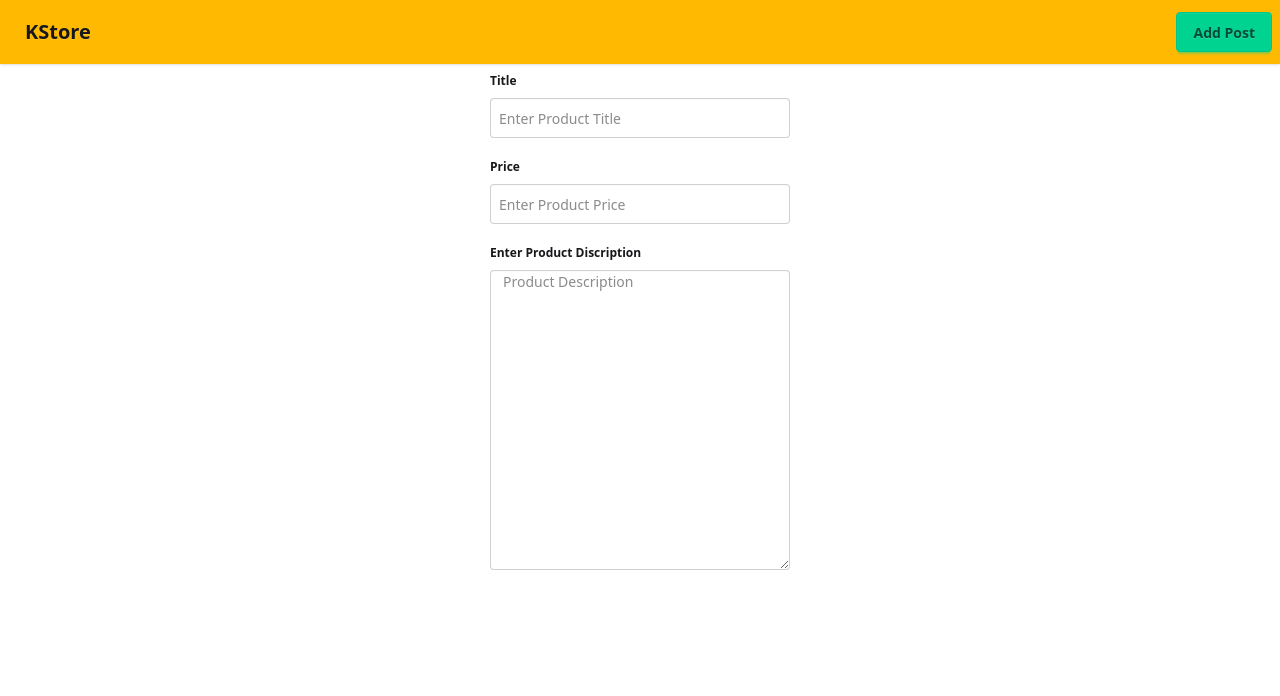
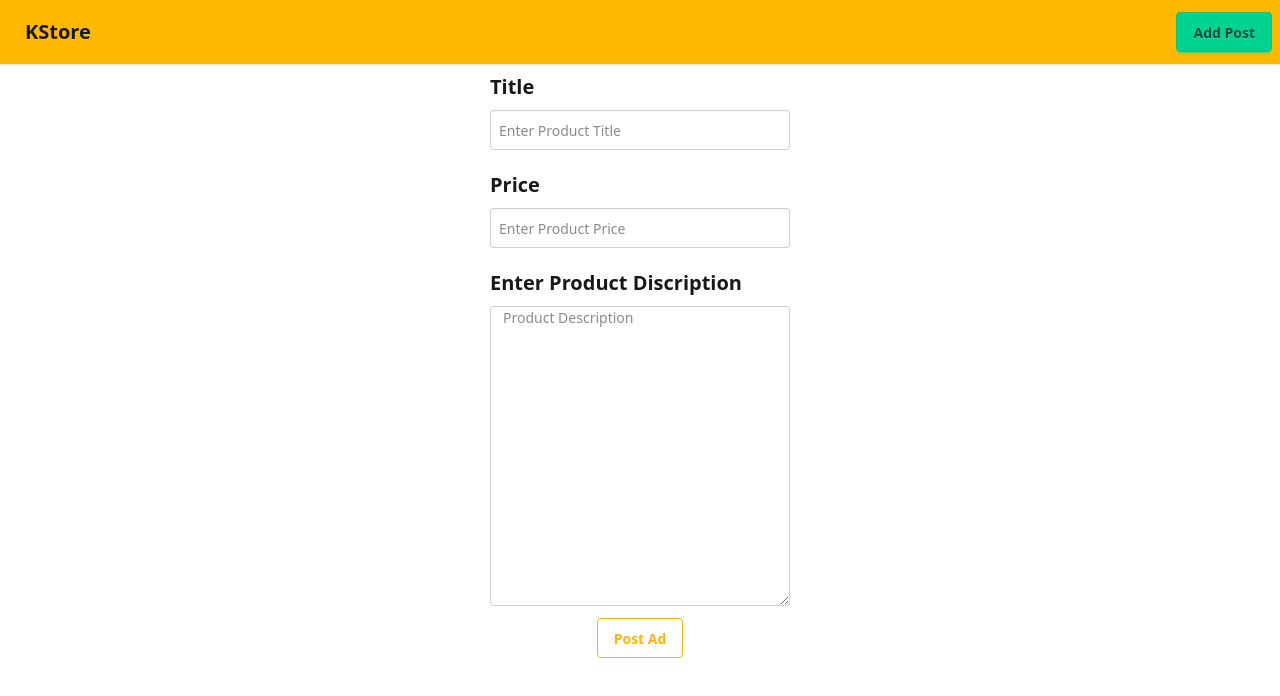
Before and after one commit to usama200348/React-Ecommerce, a React (Vite) app: page /AdPost in a window 1280 px wide. Shown: the top 696 px of the page. Built offline with nearby package versions, Linux system fonts and the light colour scheme.

Commit message:
Some Meta Fields Have Been added Now Need To Add Database With This

```diff
--- a/src/Component/Login/Login.jsx
+++ b/src/Component/Login/Login.jsx
@@ -16,6 +16,7 @@ const Login = () => {
         alert("User Logged In Successfully");
         navigate('/home');
       })
+
       .catch((error) => {
         const error_message = error.message;
         console.log("Error Logging Using Firebase: " + error_message);
--- a/src/Component/Pages/AdPost/AdPost.jsx
+++ b/src/Component/Pages/AdPost/AdPost.jsx
@@ -6,25 +6,35 @@ const AdPost = () => {
     const input = e.target.value;
     // Allow only digits
     if (/^\d*$/.test(input)) {
-      setValue(input); // ✅ correct way to update state
+      setValue(input);
     }
-    // else: do nothing (invalid input)
   };
+  const Post_Ad = (e)=>{
+    const _value = e.target.value;
+    console.log('Hello World');
+
+  }
 
   return (
     <>
+    <div>
      <div className='flex flex-col gap-2 items-center'>
+      {/*Meta Field For Title  */}
         <fieldset className="fieldset">
-  <legend className="fieldset-legend">Title</legend>
+  <legend className="fieldset-legend text-[20px]">Title</legend>
   <input type="text" className="input" class="input input-md w-75 p-2" placeholder="Enter Product Title" />
 </fieldset>
+{/*Meta Field For Price */}
 <fieldset className="fieldset">
-  <legend className="fieldset-legend">Price</legend>
+  <legend className="fieldset-legend text-[20px]">Price</legend>
   <input type="text" value={value} onChange={Check_Value} className="input input-md w-75 p-2" placeholder="Enter Product Price" />
 </fieldset>
+{/*Meta Field For Ad Description*/}
 <fieldset className="fieldset">
-  <legend className="fieldset-legend">Enter Product Discription</legend>
-<textarea className="textarea" class="input input-md w-75 h-75" placeholder="Product Description"></textarea></fieldset>
+  <legend className="fieldset-legend text-[20px]">Enter Product Discription</legend>
+<textarea id='add_detail' className="textarea" class="input input-md w-75 h-75 overflow-y-auto " placeholder="Product Description"></textarea></fieldset>
+<button onClick={Post_Ad} id='post_ad' className="btn btn-outline btn-warning">Post Ad</button>
+     </div>
      </div>
     </>
   )
--- a/src/Firebase/FIrebaseMethod.jsx
+++ b/src/Firebase/FIrebaseMethod.jsx
@@ -5,10 +5,9 @@ const auth = getAuth(app);
 //functionality of login user
 const login = ({email,password})=>{
     return signInWithEmailAndPassword(auth,email,password)
-    if(!email || !password){
-        alert("Email Password Are Required");
-    }
+
 }
+
 
 const signup =({email,password,name,date})=>{
     return createUserWithEmailAndPassword(auth,email,password,name,date)
```
